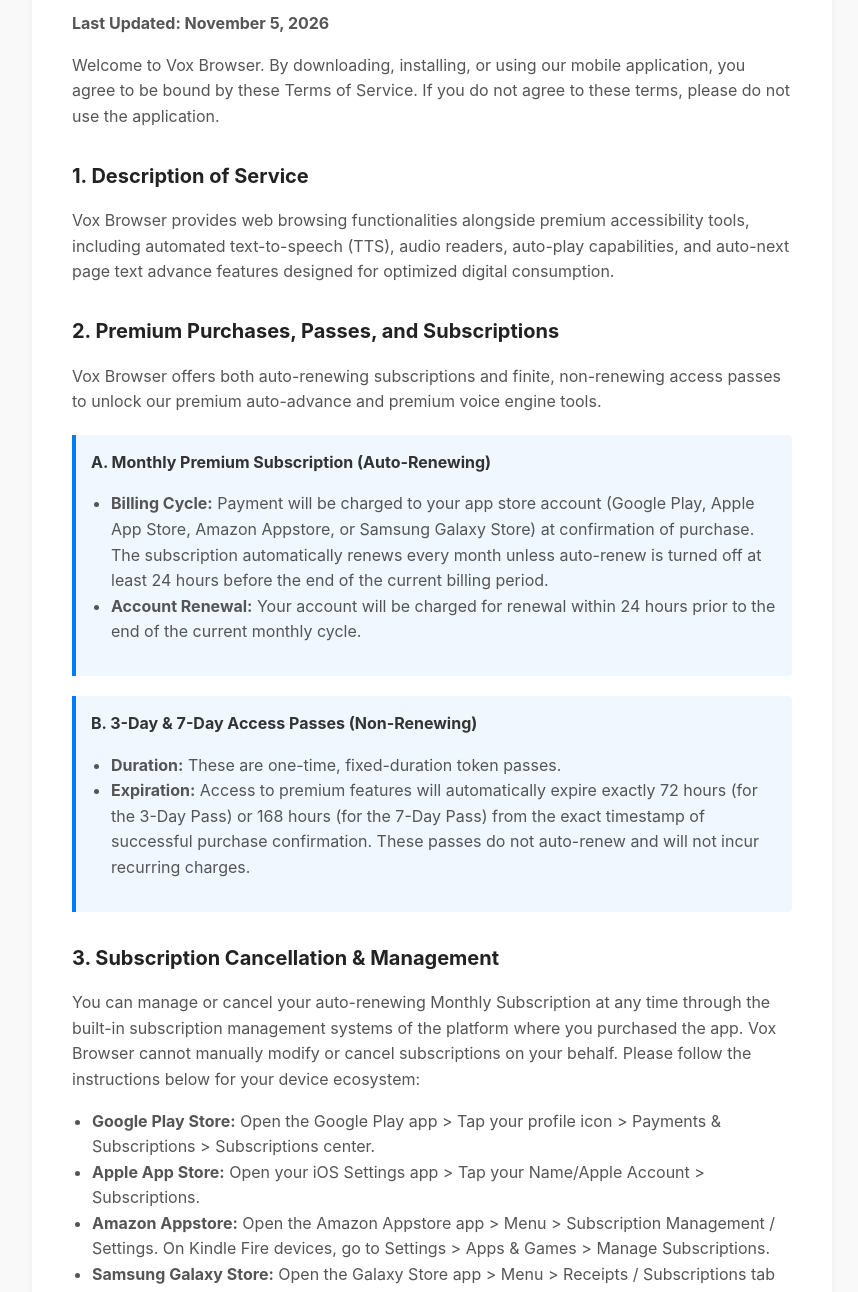
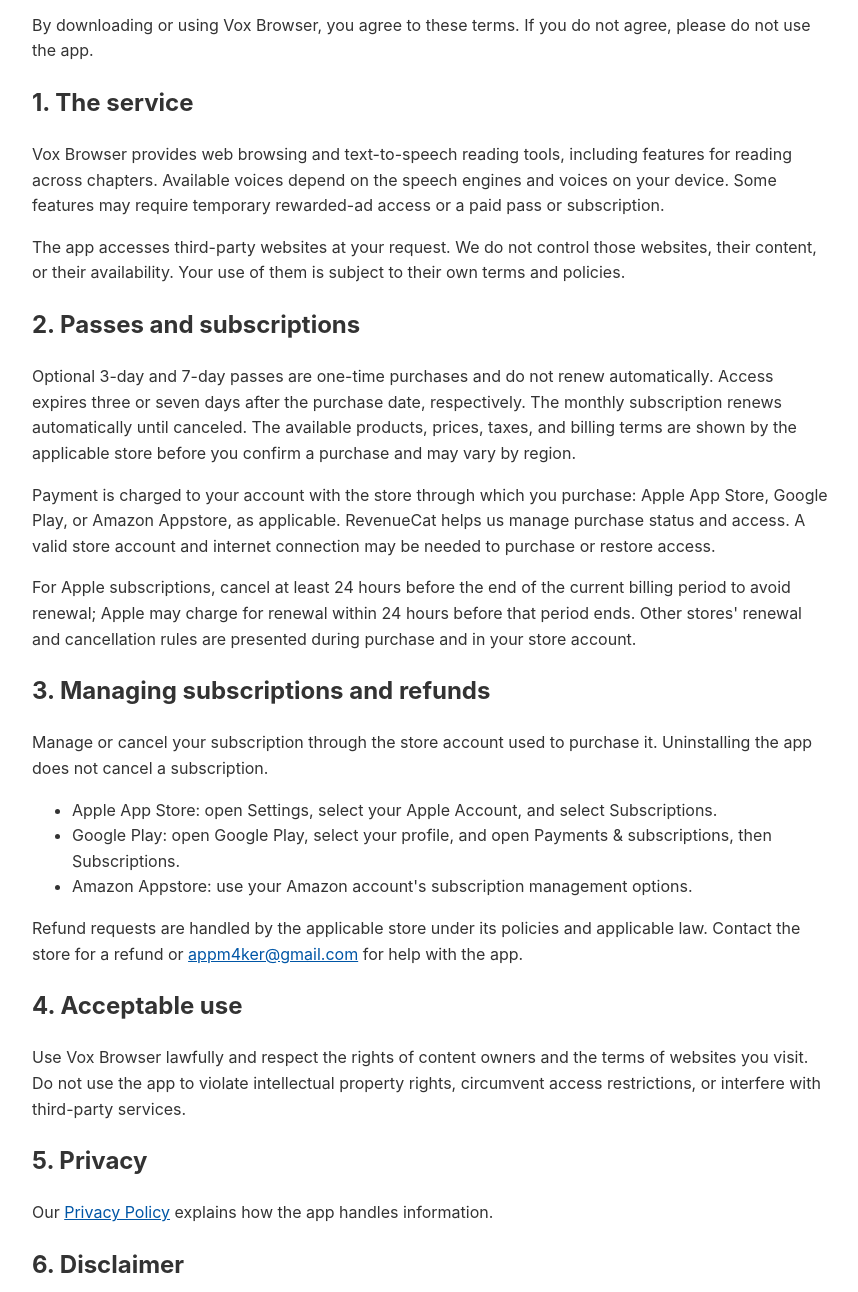
Before and after one commit to appm4ker/appm4ker.github.io, a plain HTML site: page terms.html in a window 1280 px wide. Shown: the part 143-1435 px from the top of the page, without its empty margins (208-1066 px from the left). Drawn offline with Linux system fonts and the light colour scheme.

Commit message:
Update terms.html

```diff
--- a/terms.html
+++ b/terms.html
@@ -1,115 +1,51 @@
 <!DOCTYPE html>
 <html lang="en">
 <head>
-    <meta charset="UTF-8">
-    <meta name="viewport" content="width=device-width, initial-scale=1.0">
-    <title>Terms of Service - Vox Browser</title>
-    <style>
-        body {
-            font-family: -apple-system, BlinkMacSystemFont, "Segoe UI", Roboto, Helvetica, Arial, sans-serif;
-            line-height: 1.6;
-            color: #333;
-            max-width: 800px;
-            margin: 0 auto;
-            padding: 20px;
-            background-color: #f9f9f9;
-        }
-        .container {
-            background: #fff;
-            padding: 40px;
-            border-radius: 8px;
-            box-shadow: 0 4px 6px rgba(0,0,0,0.05);
-        }
-        h1 {
-            color: #111;
-            border-bottom: 2px solid #eaeaea;
-            padding-bottom: 10px;
-            font-size: 28px;
-        }
-        h2 {
-            color: #222;
-            margin-top: 30px;
-            font-size: 20px;
-        }
-        p, li {
-            font-size: 16px;
-            color: #555;
-        }
-        ul {
-            padding-left: 20px;
-        }
-        .highlight {
-            background-color: #f0f7ff;
-            border-left: 4px solid #007bff;
-            padding: 15px;
-            margin: 20px 0;
-            border-radius: 0 4px 4px 0;
-        }
-        .footer {
-            margin-top: 40px;
-            text-align: center;
-            font-size: 14px;
-            color: #999;
-        }
-    </style>
+  <meta charset="utf-8">
+  <meta name="viewport" content="width=device-width, initial-scale=1">
+  <title>Terms of Service - Vox Browser</title>
+  <style>
+    body { font-family: -apple-system, BlinkMacSystemFont, "Segoe UI", sans-serif; line-height: 1.6; color: #333; max-width: 800px; margin: auto; padding: 20px; }
+    a { color: #0056a6; }
+  </style>
 </head>
 <body>
+  <main>
+    <h1>Vox Browser Terms of Service</h1>
+    <p>Last updated: November 12, 2026</p>
+    <p>By downloading or using Vox Browser, you agree to these terms. If you do not agree, please do not use the app.</p>
 
-<div class="container">
-    <h1>Terms of Service</h1>
-    <p><strong>Last Updated: November 5, 2026</strong></p>
-    <p>Welcome to Vox Browser. By downloading, installing, or using our mobile application, you agree to be bound by these Terms of Service. If you do not agree to these terms, please do not use the application.</p>
+    <h2>1. The service</h2>
+    <p>Vox Browser provides web browsing and text-to-speech reading tools, including features for reading across chapters. Available voices depend on the speech engines and voices on your device. Some features may require temporary rewarded-ad access or a paid pass or subscription.</p>
+    <p>The app accesses third-party websites at your request. We do not control those websites, their content, or their availability. Your use of them is subject to their own terms and policies.</p>
 
-    <h2>1. Description of Service</h2>
-    <p>Vox Browser provides web browsing functionalities alongside premium accessibility tools, including automated text-to-speech (TTS), audio readers, auto-play capabilities, and auto-next page text advance features designed for optimized digital consumption.</p>
+    <h2>2. Passes and subscriptions</h2>
+    <p>Optional 3-day and 7-day passes are one-time purchases and do not renew automatically. Access expires three or seven days after the purchase date, respectively. The monthly subscription renews automatically until canceled. The available products, prices, taxes, and billing terms are shown by the applicable store before you confirm a purchase and may vary by region.</p>
+    <p>Payment is charged to your account with the store through which you purchase: Apple App Store, Google Play, or Amazon Appstore, as applicable. RevenueCat helps us manage purchase status and access. A valid store account and internet connection may be needed to purchase or restore access.</p>
+    <p>For Apple subscriptions, cancel at least 24 hours before the end of the current billing period to avoid renewal; Apple may charge for renewal within 24 hours before that period ends. Other stores' renewal and cancellation rules are presented during purchase and in your store account.</p>
 
-    <h2>2. Premium Purchases, Passes, and Subscriptions</h2>
-    <p>Vox Browser offers both auto-renewing subscriptions and finite, non-renewing access passes to unlock our premium auto-advance and premium voice engine tools.</p>
+    <h2>3. Managing subscriptions and refunds</h2>
+    <p>Manage or cancel your subscription through the store account used to purchase it. Uninstalling the app does not cancel a subscription.</p>
+    <ul>
+      <li>Apple App Store: open Settings, select your Apple Account, and select Subscriptions.</li>
+      <li>Google Play: open Google Play, select your profile, and open Payments &amp; subscriptions, then Subscriptions.</li>
+      <li>Amazon Appstore: use your Amazon account's subscription management options.</li>
+    </ul>
+    <p>Refund requests are handled by the applicable store under its policies and applicable law. Contact the store for a refund or <a href="mailto:appm4ker@gmail.com">appm4ker@gmail.com</a> for help with the app.</p>
 
-    <div class="highlight">
-        <strong>A. Monthly Premium Subscription (Auto-Renewing)</strong>
-        <ul>
-            <li><strong>Billing Cycle:</strong> Payment will be charged to your app store account (Google Play, Apple App Store, Amazon Appstore, or Samsung Galaxy Store) at confirmation of purchase. The subscription automatically renews every month unless auto-renew is turned off at least 24 hours before the end of the current billing period.</li>
-            <li><strong>Account Renewal:</strong> Your account will be charged for renewal within 24 hours prior to the end of the current monthly cycle.</li>
-        </ul>
-    </div>
+    <h2>4. Acceptable use</h2>
+    <p>Use Vox Browser lawfully and respect the rights of content owners and the terms of websites you visit. Do not use the app to violate intellectual property rights, circumvent access restrictions, or interfere with third-party services.</p>
 
-    <div class="highlight">
-        <strong>B. 3-Day & 7-Day Access Passes (Non-Renewing)</strong>
-        <ul>
-            <li><strong>Duration:</strong> These are one-time, fixed-duration token passes. </li>
-            <li><strong>Expiration:</strong> Access to premium features will automatically expire exactly 72 hours (for the 3-Day Pass) or 168 hours (for the 7-Day Pass) from the exact timestamp of successful purchase confirmation. These passes do not auto-renew and will not incur recurring charges.</li>
-        </ul>
-    </div>
+    <h2>5. Privacy</h2>
+    <p>Our <a href="privacy_policy.html">Privacy Policy</a> explains how the app handles information.</p>
 
-    <h2>3. Subscription Cancellation & Management</h2>
-    <p>You can manage or cancel your auto-renewing Monthly Subscription at any time through the built-in subscription management systems of the platform where you purchased the app. Vox Browser cannot manually modify or cancel subscriptions on your behalf. Please follow the instructions below for your device ecosystem:</p>
-    <ul>
-        <li><strong>Google Play Store:</strong> Open the Google Play app &gt; Tap your profile icon &gt; Payments & Subscriptions &gt; Subscriptions center.</li>
-        <li><strong>Apple App Store:</strong> Open your iOS Settings app &gt; Tap your Name/Apple Account &gt; Subscriptions.</li>
-        <li><strong>Amazon Appstore:</strong> Open the Amazon Appstore app &gt; Menu &gt; Subscription Management / Settings. On Kindle Fire devices, go to Settings &gt; Apps & Games &gt; Manage Subscriptions.</li>
-        <li><strong>Samsung Galaxy Store:</strong> Open the Galaxy Store app &gt; Menu &gt; Receipts / Subscriptions tab associated with your Samsung Account.</li>
-    </ul>
+    <h2>6. Disclaimer</h2>
+    <p>Vox Browser is provided "as is" and "as available," to the extent permitted by law. We do not guarantee that reading, speech, or navigation features will work with every website or that the app will always be uninterrupted or error-free. Nothing in these terms limits rights that cannot be excluded under applicable law.</p>
 
-    <h2>4. Refunds</h2>
-    <p>All transactions, including subscription fees and one-time time passes, are managed and processed entirely by the respective storefront engine (Google, Apple, Amazon, or Samsung). Refund requests must be submitted directly through the customer support channels of the respective app store platform and are subject to their specific distribution and refund policies.</p>
-
-    <h2>5. Acceptable Use of the Browser</h2>
-    <p>You agree to use Vox Browser only for lawful purposes. You are strictly prohibited from using the text-to-speech, audio reader, or automated scraping components to violate intellectual property rights, circumvent platform paywalls, or manipulate content distribution networks maliciously.</p>
-
-    <h2>6. Disclaimer of Warranties</h2>
-    <p>Vox Browser is provided on an "AS IS" and "AS AVAILABLE" basis. We do not guarantee that the automated reading tools, auto-play features, or text rendering engines will operate perfectly across all digital text formats or third-party web domains indefinitely.</p>
-
-    <h2>7. Changes to Terms</h2>
-    <p>We reserve the right to update or modify these terms at any time. Your continued use of Vox Browser following any modifications constitutes your formal acceptance of the updated terms.</p>
-
-    <h2>8. Contact Information</h2>
-    <p>For questions regarding these Terms of Service or core app operation issues, please contact your developer email address or support link.</p>
-
-    <div class="footer">
-        &copy; 2026 Vox Browser. All rights reserved.
-    </div>
-</div>
-
+    <h2>7. Changes and contact</h2>
+    <p>We may update these terms as the app or our practices change. We will update the date above when we do. Continued use after an update is subject to applicable law.</p>
+    <p>For questions about these terms or the app, contact <a href="mailto:appm4ker@gmail.com">appm4ker@gmail.com</a>.</p>
+    <p>&copy; 2026 Vox Browser. All rights reserved.</p>
+  </main>
 </body>
 </html>
```
